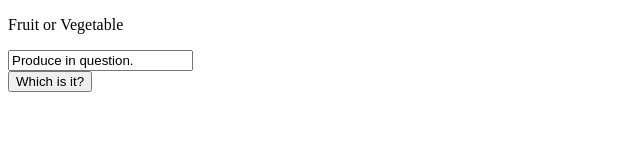
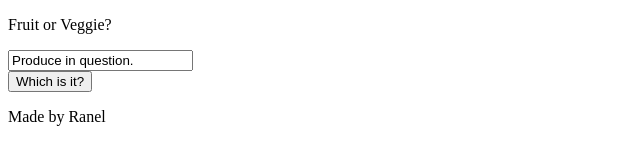
Before and after one commit to ranelisraelb/fruit_or_vegetable, a plain HTML site: page index.html in a window 1280 px wide. Shown: the whole page, without its empty margins (0-640 px from the left). Drawn offline with Linux system fonts and the light colour scheme.

```diff
--- a/index.html
+++ b/index.html
@@ -9,14 +9,14 @@
     <meta name="description" content="description here">
     <meta name="keywords" content="keywords,here">
     <link rel="shortcut icon" href="favicon.ico" type="image/vnd.microsoft.icon">
-    <style type="text/css">
+    <style type="text/css" href="styles/style.css">
     </style>
 </head>
 
 <body>
     <div>
         <p class="title">
-            Fruit or Vegetable
+            Fruit or Veggie?
         </p>
     </div>
     <div class="input">
@@ -29,6 +29,9 @@
         <p id="result">
         </p>
     </div>
+    <footer>
+        <p>Made by Ranel</p>
+    </footer>
     <script src="scripts/script.js"></script>
 </body>
 
```
Also changed, not shown: styles/style.css (added), styles/style.sass (added), 1 other file.
